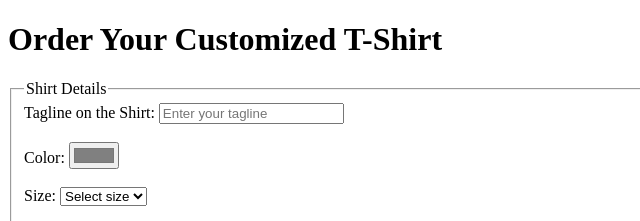
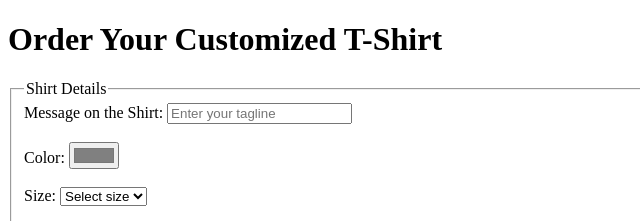
Before and after one commit to ShreyashDhekane/ipprac1.2, a plain HTML site: page index.html in a window 1280 px wide. Shown: the top 221 px of the page, 0-640 px from the left. Drawn offline with Linux system fonts and the light colour scheme.

Commit message:
Update index.html

```diff
--- a/index.html
+++ b/index.html
@@ -11,7 +11,7 @@
         <fieldset>
             <legend>Shirt Details</legend>
 
-            <label for="tagline">Tagline on the Shirt:</label>
+            <label for="tagline">Message on the Shirt:</label>
             <input type="text" id="tagline" name="tagline" placeholder="Enter your tagline" required>
             <br><br>
 
```
